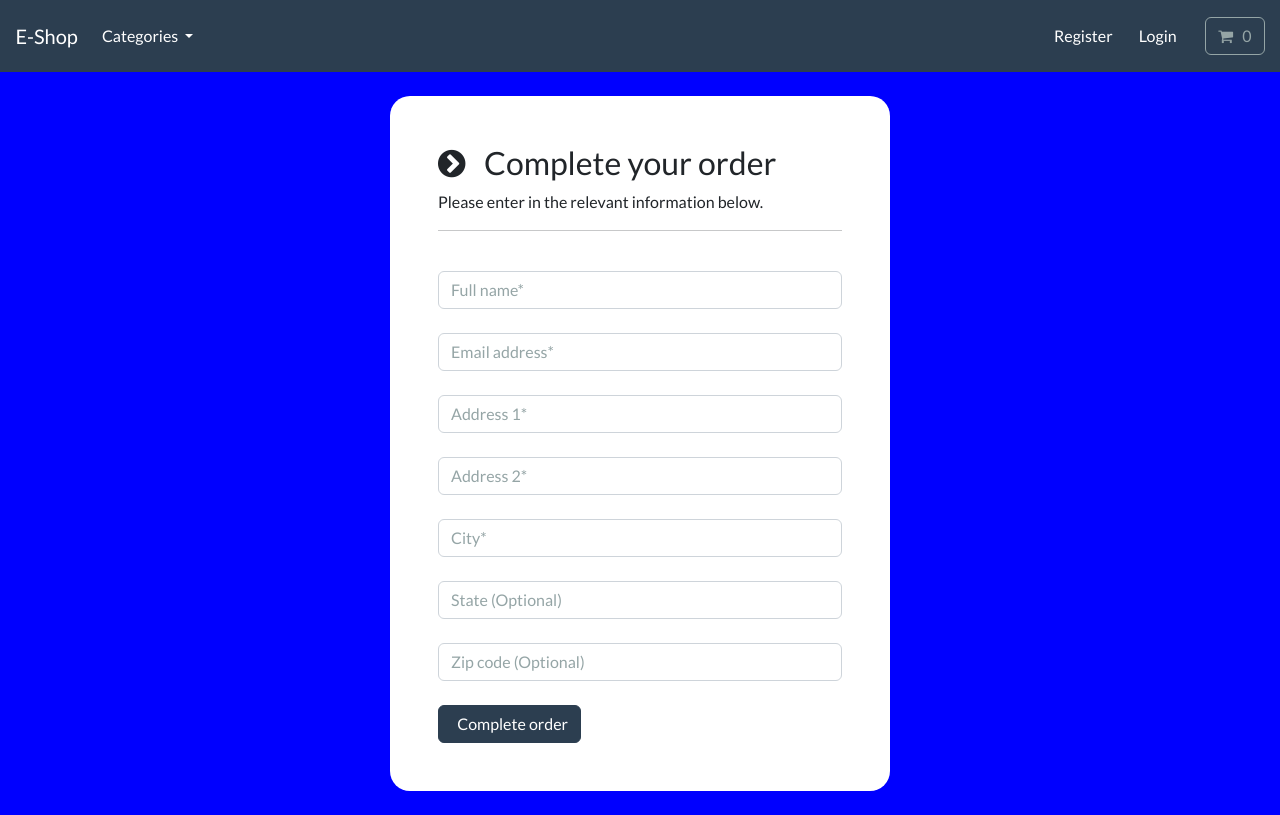
After one commit to SergiyKochenko/E-Shop, a Django app: page /payment/checkout in a window 1280 px wide. The commit adds this page. Run offline with Django 5.2, Linux system fonts and the light colour scheme; data comes from the database, SQL or seed files in the repository; both versions use the stored data as it was after the commit; some libraries are stand-ins or nearby versions.

Commit message:
Created check out template

```diff
--- /dev/null
+++ b/payment/templates/payment/checkout.html
@@ -0,0 +1,107 @@
+
+{% include "store/base.html" %}
+
+{% load static %}
+
+{% block content %}
+
+<style>
+
+    body
+    {
+
+        background-color: blue;
+
+    }
+
+</style>
+
+    <body>
+
+        <br>
+
+        <div class="container bg-white shadow-md p-5" style="width:500px; border-radius:20px;">
+
+            <form id="form">
+
+                <div>
+
+                    <h3> <i class="fa fa-chevron-circle-right" aria-hidden="true"></i> &nbsp; Complete your order </h3>
+
+                    <p> Please enter in the relevant information below. </p>
+
+                    <hr>
+
+                    <br>
+
+                    <div class="form-field">
+
+                        <input class="form-control validate" id="name" type="text" placeholder="Full name*" autocomplete="off" value="" required>
+
+                    </div>
+
+                    <br>
+
+                    <div class="form-field">
+
+                        <input class="form-control validate" id="email" type="email" placeholder="Email address*" autocomplete="off" value="" required>
+
+                    </div>
+
+                    <br>
+
+                    <div class="form-field">
+
+                        <input class="form-control validate" id="address1" type="text" placeholder="Address 1*" autocomplete="off" value="" required>
+
+                    </div>
+
+                    <br>
+
+                    <div class="form-field">
+
+                        <input class="form-control validate" id="address2" type="text" placeholder="Address 2*" autocomplete="off" value="" required>
+
+                    </div>
+
+                    <br>
+
+                    <div class="form-field">
+
+                        <input class="form-control validate" id="city" type="text" placeholder="City*" autocomplete="off" value="" required>
+
+                    </div>
+
+                    <br>
+
+                    <div class="form-field">
+
+                        <input class="form-control" id="state" type="text" placeholder="State (Optional)" autocomplete="off" value="">
+
+                    </div>
+
+                    <br>
+
+                    <div class="form-field">
+
+                        <input class="form-control" id="zipcode" type="text" placeholder="Zip code (Optional)" autocomplete="off" value="">
+
+                    </div>
+
+                </div>
+
+                <br>
+
+               <button id="complete-order" type="submit" class="btn btn-primary navbar-btn text-white"> &nbsp; Complete order </button>
+
+                <br>
+
+            </form>
+
+        </div>
+
+        <br>
+
+    </body>
+
+{% endblock %}
--- a/payment/urls.py
+++ b/payment/urls.py
@@ -5,6 +5,8 @@ from . import views
 
 urlpatterns = [
 
+    path('checkout', views.checkout, name='checkout'),
+
     path('payment-success', views.payment_success, name='payment-success'),
 
     path('payment-failed', views.payment_failed, name='payment-failed'),
--- a/payment/views.py
+++ b/payment/views.py
@@ -1,21 +1,21 @@
 from django.shortcuts import render
 
-# Create your views here.
+
+
+def checkout(request):
+
+        return render(request, 'payment/checkout.html')
 
 
 def payment_success(request):
 
-
     # Clear shopping cart
-
 
     for key in list(request.session.keys()):
 
         if key == 'session_key':
 
             del request.session[key]
-
-
 
     return render(request, 'payment/payment-success.html')
 
```
Also changed, not shown: cart/templates/cart/cart-summary.html (+4 -7 lines), db.sqlite3.
